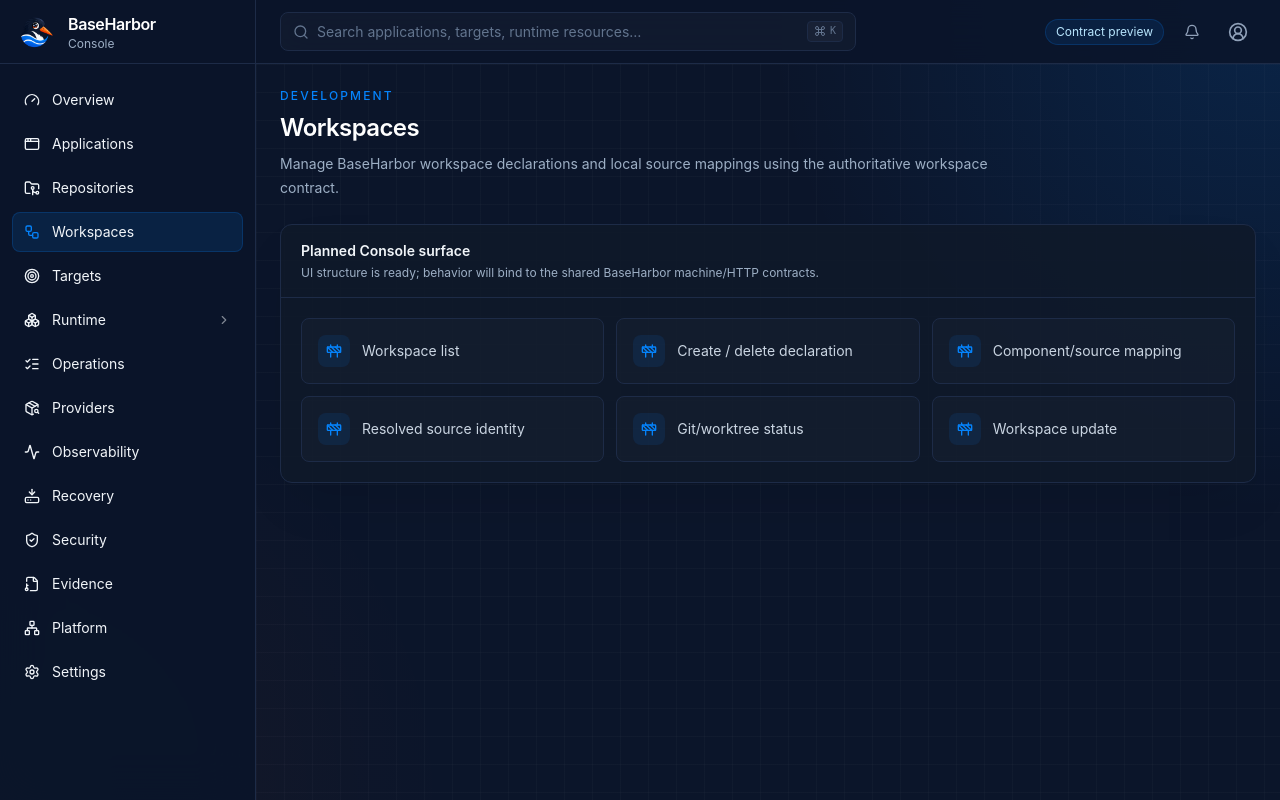
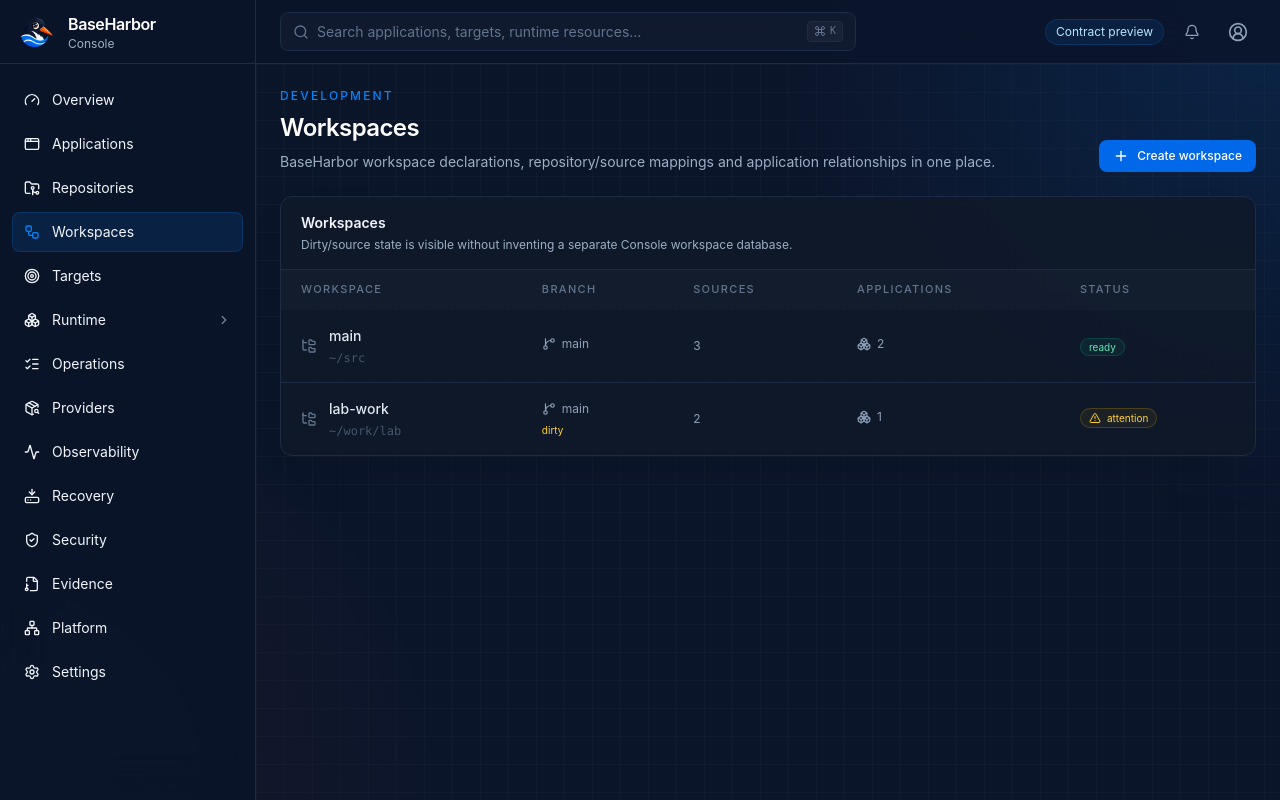
Before and after one commit to mcpdev80/baseharbor-console, a Next.js app: page /workspaces in a window 1280 px wide. Built offline with nearby package versions, Linux system fonts and the light colour scheme.

Commit message:
feat: add repository and workspace operational views

```diff
--- a/src/app/workspaces/page.tsx
+++ b/src/app/workspaces/page.tsx
@@ -1,4 +1,29 @@
-import { SectionPage } from "@/components/section/section-page";
-export default function Page() {
-  return <SectionPage eyebrow="Development" title="Workspaces" description="Manage BaseHarbor workspace declarations and local source mappings using the authoritative workspace contract." capabilities={["Workspace list","Create / delete declaration","Component/source mapping","Resolved source identity","Git/worktree status","Workspace update"]} />;
+import { Plus } from "lucide-react";
+import { Panel } from "@/components/ui/panel";
+import { WorkspaceTable } from "@/components/workspaces/workspace-table";
+import { baseHarborData } from "@/lib/baseharbor/data";
+
+export default async function WorkspacesPage() {
+  const workspaces = await baseHarborData.workspaces();
+
+  return (
+    <div className="mx-auto max-w-[1600px] space-y-6">
+      <div className="flex items-end justify-between">
+        <div>
+          <p className="mb-2 text-xs font-medium uppercase tracking-[.18em] text-[var(--bh-signal-blue)]">Development</p>
+          <h1 className="text-2xl font-semibold tracking-tight text-white">Workspaces</h1>
+          <p className="mt-2 max-w-3xl text-sm text-[var(--muted)]">
+            BaseHarbor workspace declarations, repository/source mappings and application relationships in one place.
+          </p>
+        </div>
+        <button className="inline-flex items-center gap-2 rounded-lg bg-[var(--bh-ocean-blue)] px-3.5 py-2 text-xs font-medium text-white">
+          <Plus className="size-4" /> Create workspace
+        </button>
+      </div>
+
+      <Panel title="Workspaces" subtitle="Dirty/source state is visible without inventing a separate Console workspace database.">
+        <WorkspaceTable workspaces={workspaces} />
+      </Panel>
+    </div>
+  );
 }
```
